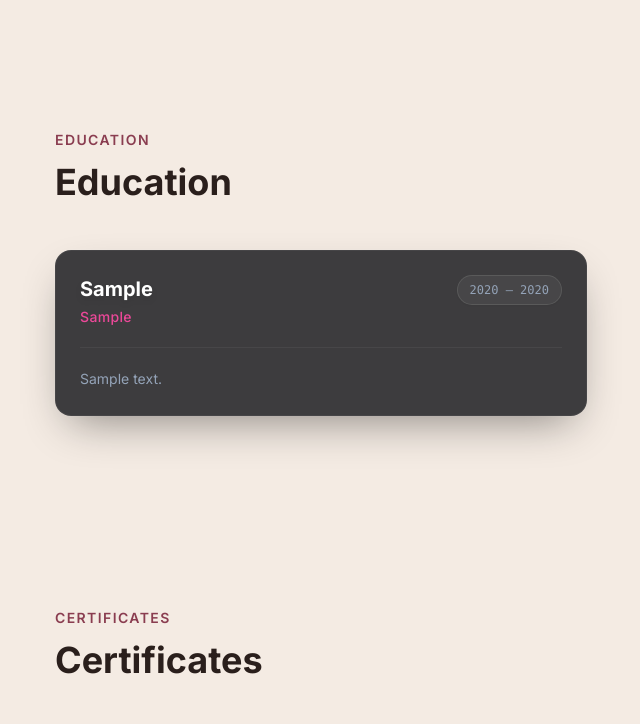
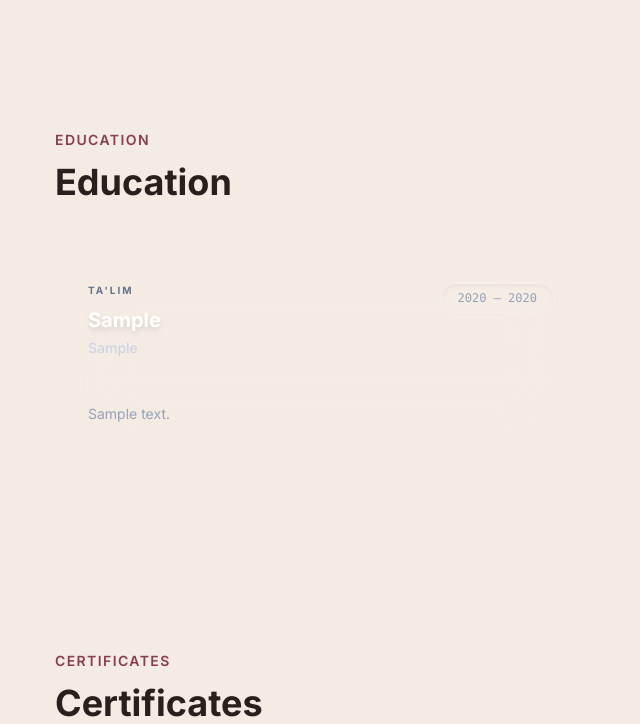
Before and after one commit to rasulbek647/my_portfolio, a Django app: page / in a window 1280 px wide. Shown: the part 3412-4136 px from the top of the page, without its empty margins (41-681 px from the left). Run offline with Django 5.2, Linux system fonts and the light colour scheme; data comes from the database, SQL or seed files in the repository; tables that the repository leaves empty hold one stand-in row (values such as "Sample post"); grey boxes marked "Sample" are stand-in pictures; some libraries are stand-ins or nearby versions.

Commit message:
feat: redesign education section with holographic glassmorphism effect

```diff
--- a/templates/resume/home.html
+++ b/templates/resume/home.html
@@ -444,69 +444,48 @@
   <div class="mx-auto max-w-6xl px-5 sm:px-8">
     <h2 class="text-sm font-semibold uppercase tracking-widest text-primary-light">{% uitext "education" %}</h2>
     <p class="mt-3 text-3xl font-bold text-themeText sm:text-4xl">{% uitext "nav_education" %}</p>
-    <div class="mt-12 grid gap-6 sm:grid-cols-2" style="perspective: 1200px;">
+    <div class="mt-12 grid gap-6 sm:grid-cols-2">
       {% for edu in education_entries %}
-      <!-- 3D Interactive Card -->
-      <article class="edu-3d-card group relative w-full overflow-hidden rounded-2xl border border-white/5 bg-[#0f1115]/80 p-6 shadow-soft backdrop-blur-sm hover:border-[#a855f7]/40 hover:bg-[#1a1d24]/90 hover:shadow-[0_20px_40px_rgba(168,85,247,0.15)]" style="transform-style: preserve-3d; transition: transform 0.4s ease-out;">
+      <!-- Holographic Glass Card -->
+      <article class="group relative overflow-hidden rounded-[24px] border border-white/10 bg-white/[0.03] p-8 backdrop-blur-2xl transition-all duration-500 hover:-translate-y-1 hover:border-white/20 hover:shadow-[0_0_40px_rgba(255,255,255,0.05)]">
 
-        <!-- Background glow that moves slightly -->
-        <div class="pointer-events-none absolute -inset-10 bg-gradient-to-br from-[#a855f7]/10 via-transparent to-[#ec4899]/5 opacity-0 group-hover:opacity-100 transition-opacity duration-500" style="transform: translateZ(-20px);"></div>
+        <!-- Holographic reflection gradient -->
+        <div class="pointer-events-none absolute -inset-full animate-[spin_8s_linear_infinite] bg-[conic-gradient(transparent,transparent,transparent,rgba(168,85,247,0.1),rgba(56,189,248,0.1),rgba(236,72,153,0.1),transparent)] opacity-0 transition-opacity duration-500 group-hover:opacity-100"></div>
 
-        <div class="flex flex-col sm:flex-row sm:items-start sm:justify-between gap-3 relative z-10" style="transform: translateZ(40px);">
+        <!-- Shine line passing through -->
+        <div class="pointer-events-none absolute inset-0 -translate-x-full bg-gradient-to-r from-transparent via-white/10 to-transparent transition-transform duration-1000 group-hover:translate-x-full"></div>
+
+        <div class="relative z-10 flex flex-col h-full">
+          <!-- Top section -->
+          <div class="flex flex-col sm:flex-row sm:items-start sm:justify-between gap-4">
             <div>
-            <h3 class="text-xl font-bold text-white transition-colors duration-300 group-hover:text-[#c084fc] drop-shadow-md">
+              <p class="mb-2 text-[10px] font-bold uppercase tracking-[0.2em] text-slate-500">Ta'lim</p>
+              <h3 class="text-xl font-bold text-white transition-colors duration-300 drop-shadow-md">
                 {% localized_field edu "degree" %}
               </h3>
-            <p class="mt-1 text-sm font-medium text-[#ec4899] tracking-wide">
+              <p class="mt-1 text-sm font-medium text-slate-300">
                 {% localized_field edu "institution" %}
               </p>
             </div>
-          <div class="shrink-0 w-fit rounded-full border border-white/10 bg-white/5 px-3 py-1.5 text-xs font-mono text-slate-400 group-hover:border-[#a855f7]/40 group-hover:text-[#c084fc] group-hover:bg-[#a855f7]/10 transition-all duration-300 shadow-sm">
+            <div class="shrink-0 w-fit rounded-full border border-white/10 bg-white/5 px-4 py-1.5 text-xs font-mono text-slate-400 group-hover:bg-white/10 group-hover:text-white transition-all duration-300 shadow-inner">
               {% if edu.start_date %}{{ edu.start_date|date:"Y" }}{% endif %} — {% if edu.end_date %}{{ edu.end_date|date:"Y" }}{% else %}now{% endif %}
             </div>
           </div>
 
+          <!-- Bottom description -->
           {% localized_field edu "description" as ed %}
           {% if ed %}
-        <div class="mt-5 border-t border-white/5 pt-5 relative z-10" style="transform: translateZ(25px);">
+          <div class="mt-6 border-t border-white/10 pt-5 flex-1">
             <p class="text-sm leading-relaxed text-slate-400 group-hover:text-slate-300 transition-colors duration-300">{{ ed|linebreaksbr }}</p>
           </div>
           {% endif %}
-
+        </div>
       </article>
       {% endfor %}
     </div>
   </div>
 </section>
 {% endif %}
-
-<script>
-  // === 3D Interactive Parallax Card ===
-  document.querySelectorAll('.edu-3d-card').forEach(card => {
-    card.addEventListener('mousemove', e => {
-      const rect = card.getBoundingClientRect();
-      const x = e.clientX - rect.left;
-      const y = e.clientY - rect.top;
-
-      const centerX = rect.width / 2;
-      const centerY = rect.height / 2;
-
-      const rotateX = ((y - centerY) / centerY) * -8; // Max 8 degrees tilt
-      const rotateY = ((x - centerX) / centerX) * 8;
-
-      card.style.transform = `perspective(1200px) rotateX(${rotateX}deg) rotateY(${rotateY}deg) scale3d(1.02, 1.02, 1.02)`;
-    });
-
-    card.addEventListener('mouseleave', () => {
-      card.style.transform = `perspective(1200px) rotateX(0deg) rotateY(0deg) scale3d(1, 1, 1)`;
-      card.style.transition = 'transform 0.5s ease-out';
-    });
-
-    card.addEventListener('mouseenter', () => {
-      card.style.transition = 'none'; // Disable transition for smooth cursor tracking
-    });
-  });
-</script>
 
 {% if certificates %}
 <section id="certificates" class="scroll-mt-24 py-20 sm:py-24">
```
Lines whose indentation alone changed are shown as unchanged.
